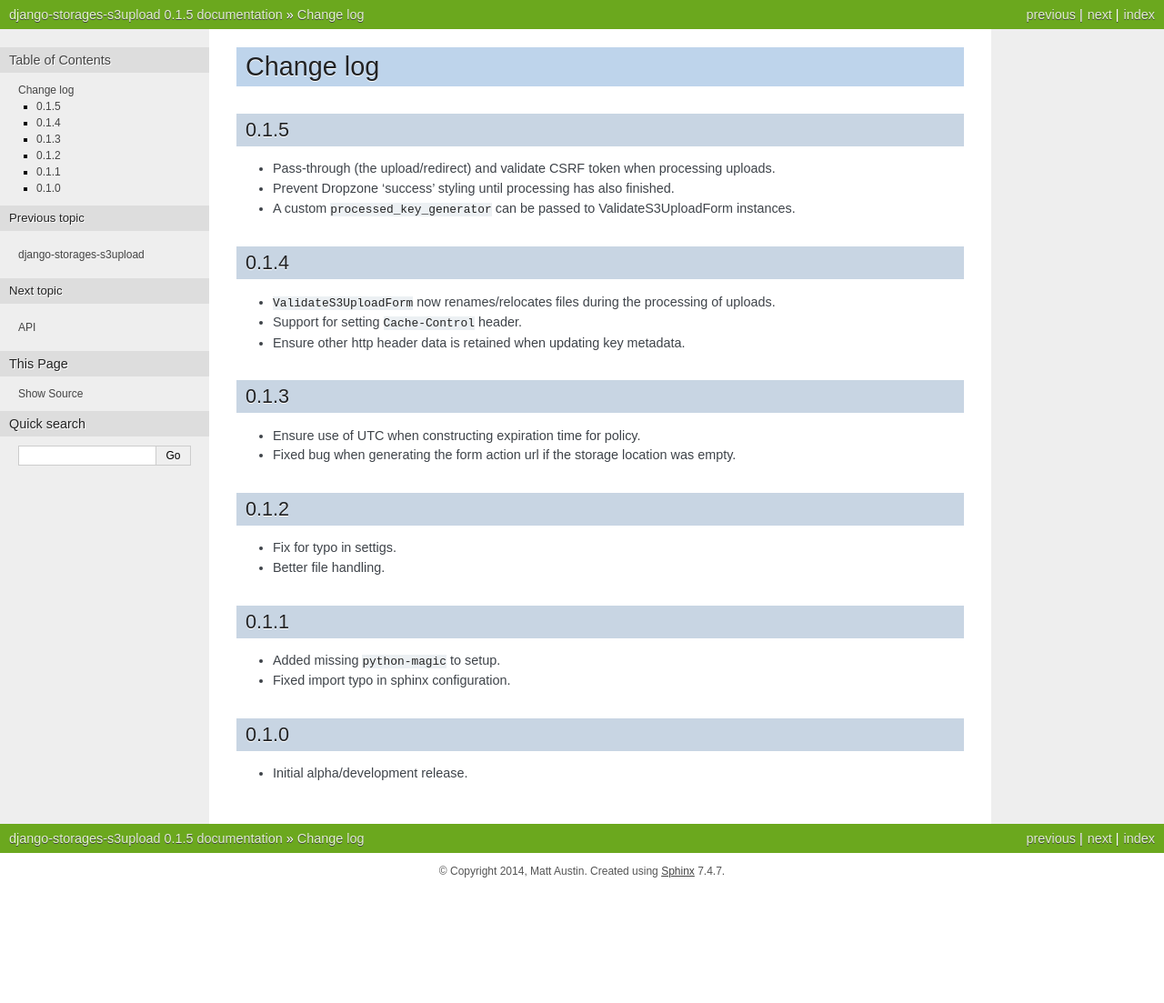
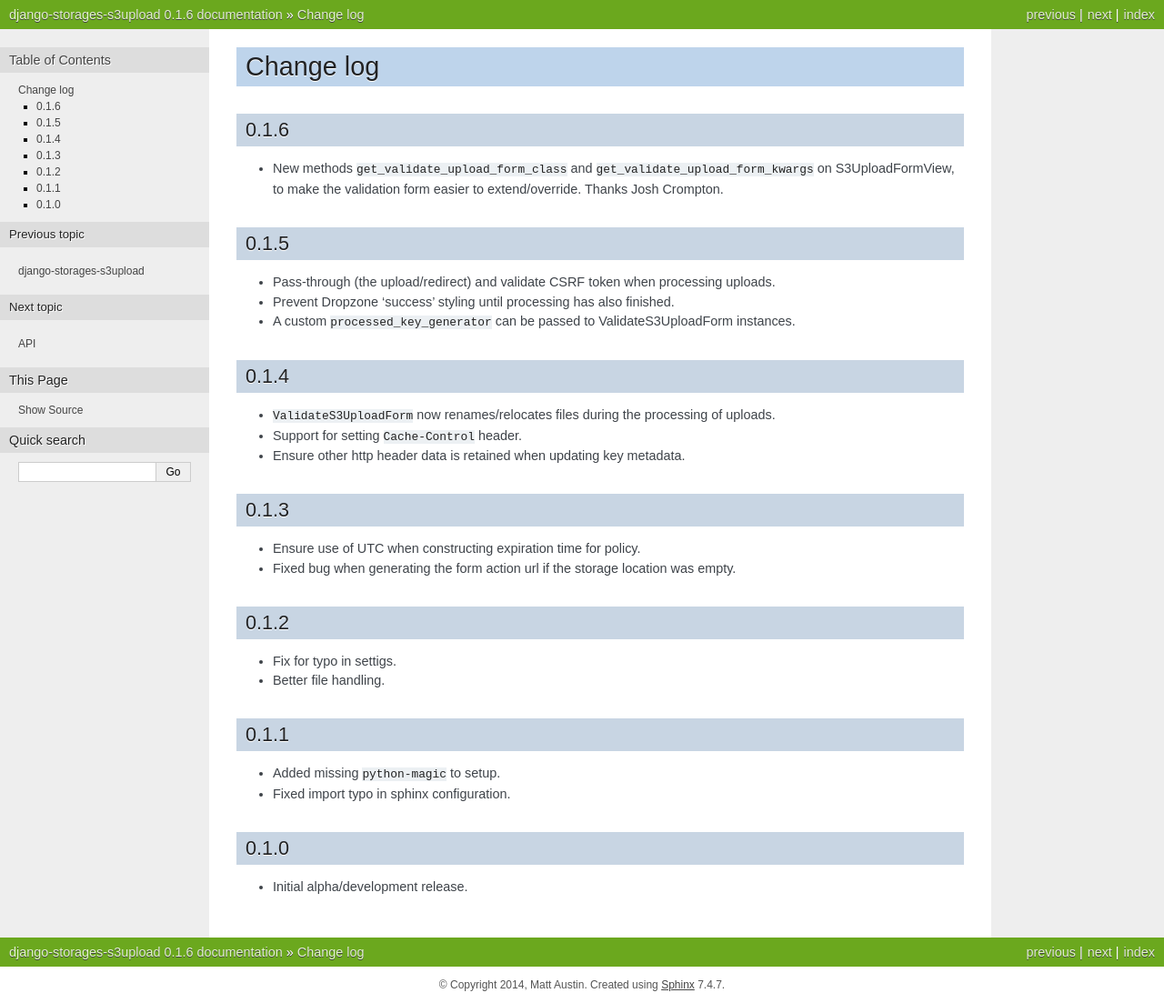
Before and after one commit to mattaustin/django-storages-s3upload, a Sphinx documentation site: the page built from docs/changes.rst, in a window 1280 px wide. Shown: the whole page at 91% size. Built offline with Sphinx 7.4.7, drawn with Linux system fonts in a browser that asks for light colours; before the commit the page ends 978 px from its top, so only the background shows below that.

Commit message:
Some notes for version 0.1.6 release.

```diff
--- a/docs/changes.rst
+++ b/docs/changes.rst
@@ -1,5 +1,13 @@
 Change log
 ==========
+
+
+0.1.6
+-----
+
+* New methods ``get_validate_upload_form_class`` and
+  ``get_validate_upload_form_kwargs`` on S3UploadFormView, to make the
+  validation form easier to extend/override. Thanks Josh Crompton.
 
 
 0.1.5
--- a/s3upload/__init__.py
+++ b/s3upload/__init__.py
@@ -19,7 +19,7 @@ from __future__ import unicode_literals
 
 
 __title__ = 'django-storages-s3upload'
-__version__ = '0.1.5'
+__version__ = '0.1.6'
 __url__ = 'https://github.com/mattaustin/django-storages-s3upload'
 __author__ = 'Matt Austin <mail@mattaustin.me.uk>'
 __copyright__ = 'Copyright 2014 Matt Austin'
```
